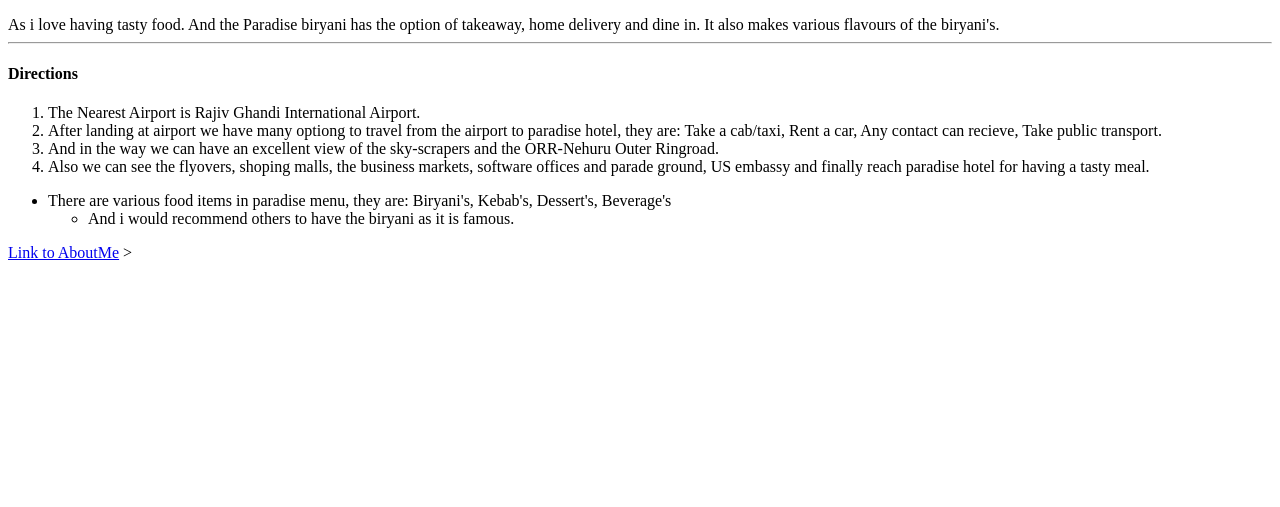
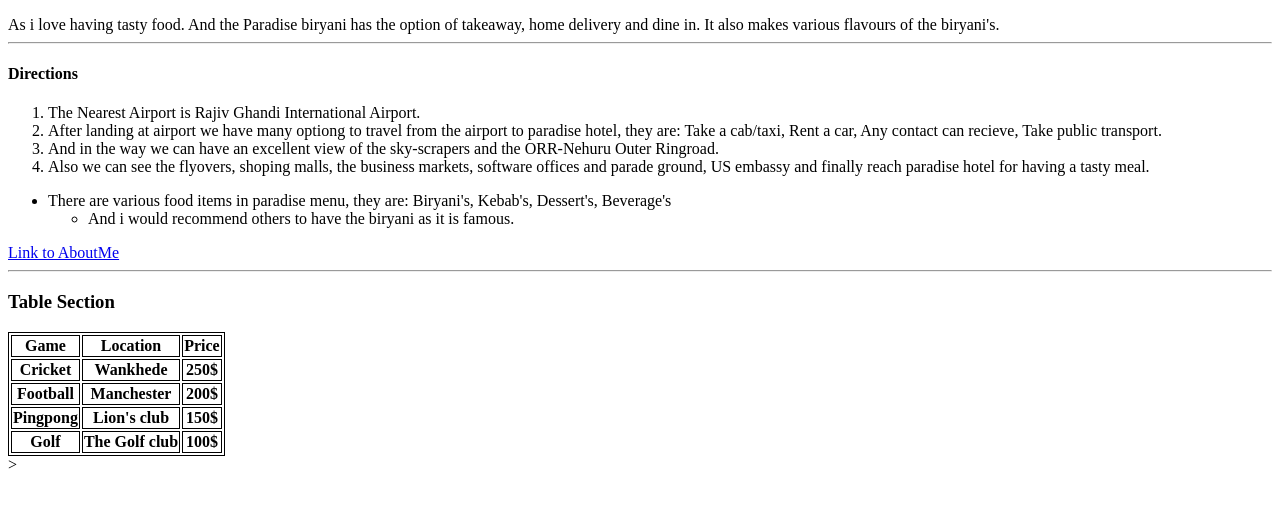
Before and after one commit to 44-563-Web-Apps-S22/webapps-s22-assignment-3-SidharthaGundarapu, a plain HTML site: page index.html in a window 1280 px wide. Shown: the part 105-612 px from the top of the page. Drawn offline with Linux system fonts and the light colour scheme.

Commit message:
this commit is for the table

```diff
--- a/index.html
+++ b/index.html
@@ -3,6 +3,11 @@
 -->
 <!DOCTYPE html>
 <html>
+  <style>
+    table, td, th{
+      border: 1px solid
+    }
+  </style>
     <head>
         <title> WEB APPS ASSIGNMENT </title>
     <body>
@@ -38,5 +43,35 @@
             </ul>
         </ul>
         <a href="aboutme.html">Link to AboutMe</a>
+
+        <hr>
+        <h3> Table Section </h3>
+        <table>
+          <tr>
+            <th>Game</th>
+            <th>Location</th>
+            <th>Price</th>
+          </tr>
+          <tr>
+            <th>Cricket</th>
+            <th>Wankhede</th>
+            <th>250$</th>
+          </tr>
+          <tr>
+            <th>Football</th>
+            <th>Manchester</th>
+            <th>200$</th>
+          </tr>
+          <tr>
+            <th>Pingpong</th>
+            <th>Lion's club</th>
+            <th>150$</th>
+          </tr>
+          <tr>
+            <th>Golf</th>
+            <th>The Golf club</th>
+            <th>100$</th>
+          </tr>
+        </table>
     </head>>
 </html>
```
